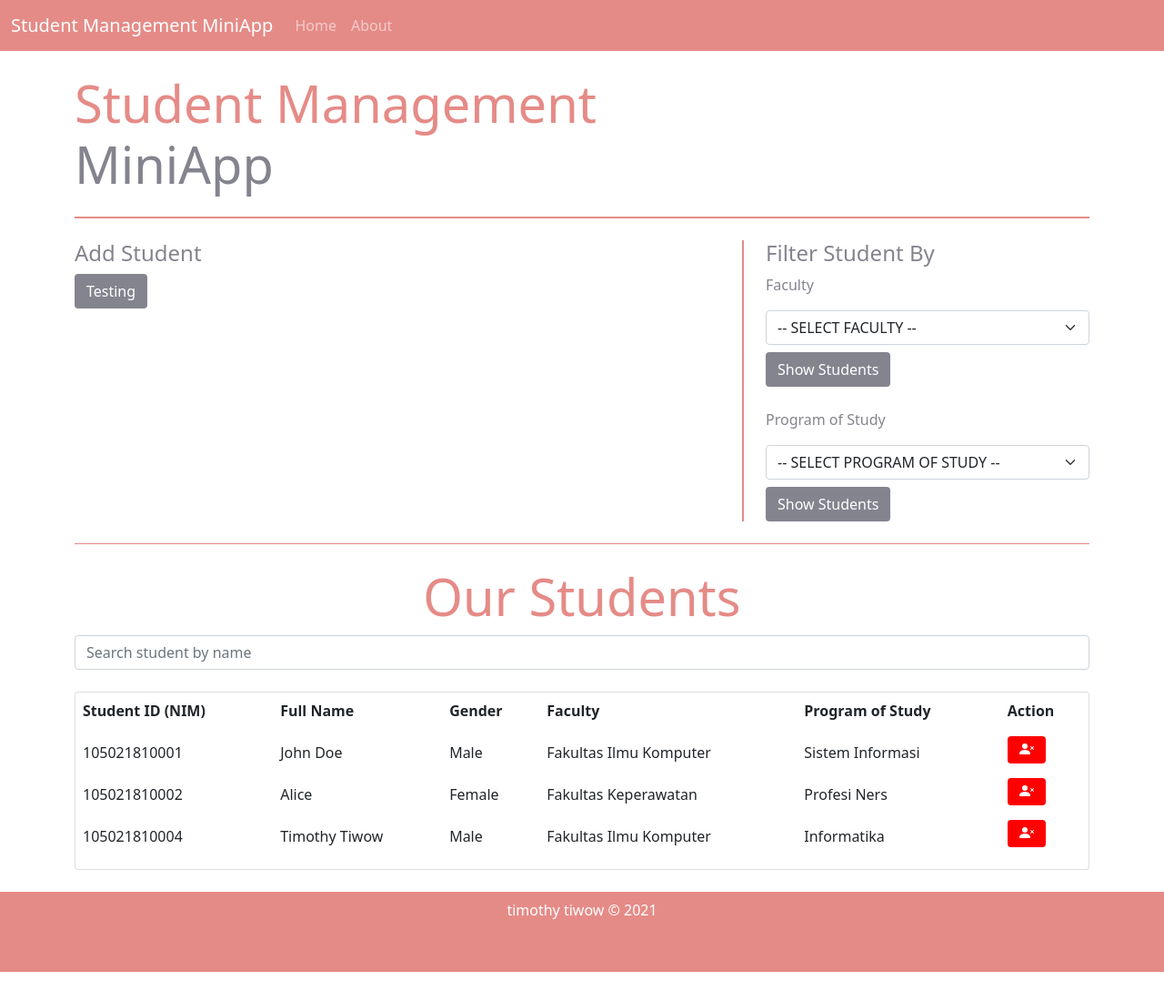
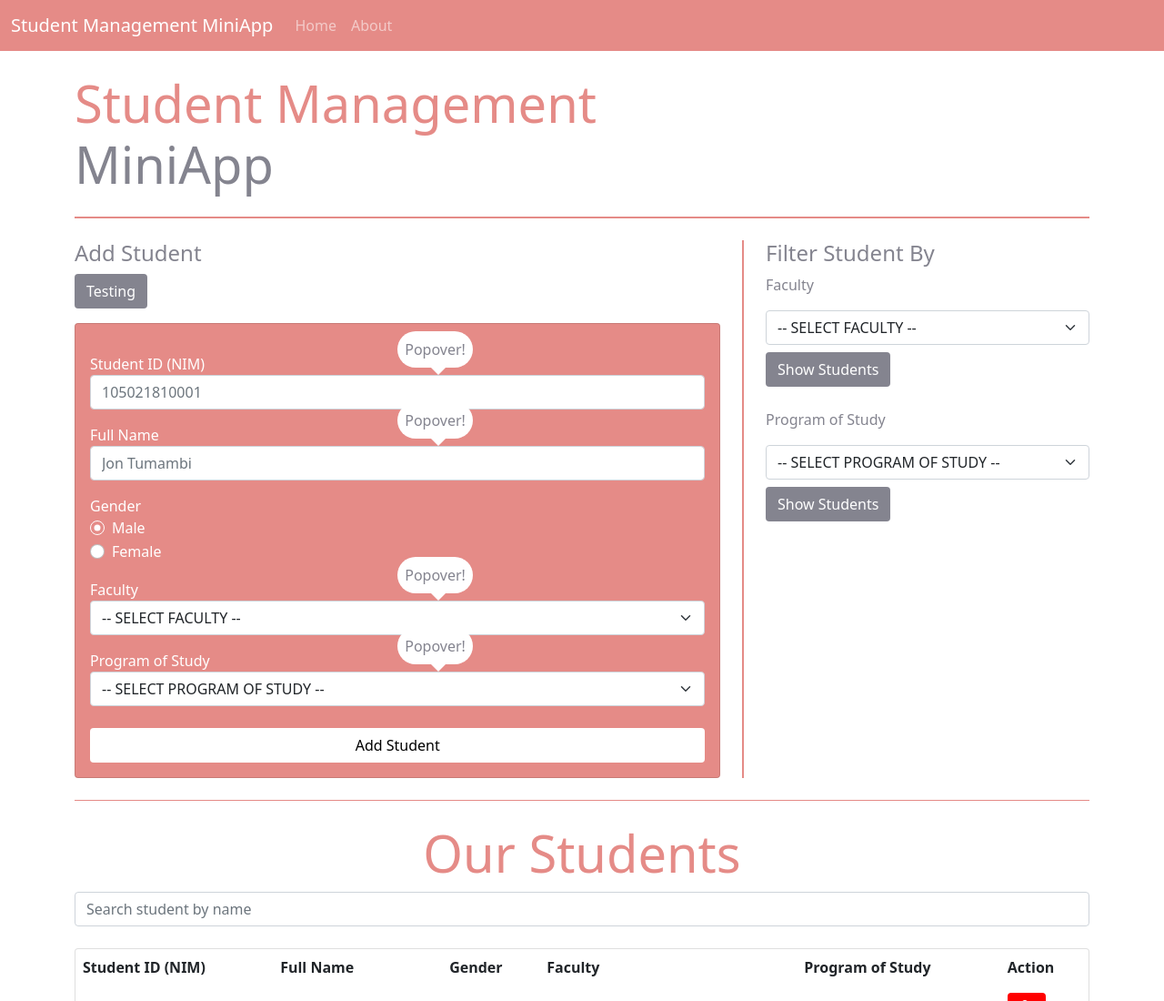
Before and after one commit to S21810014/mid-front-end, a website with bundled scripts: page index.html in a window 1280 px wide. Shown: the top 1100 px of the page at 91% size. Before the commit the page ends 1068 px from the top, so only its background shows below. Built offline with nearby package versions, Linux system fonts and the light colour scheme.

Commit message:
add popover placeholder to input boxes

```diff
--- a/index.html
+++ b/index.html
@@ -83,6 +83,26 @@
             color: white;
         }
 
+        .popOvr {
+            position: absolute;
+            background-color: white;
+            left: 50%;
+            top: -3em;
+            padding: 0.5em;
+            border-radius: 5em;
+        }
+
+        .popOvr::after {
+            content: "";
+            position: absolute;
+            top: 100%;
+            left: 50%;
+            margin-left: -5px;
+            border-width: 0.5em;
+            border-style: solid;
+            border-color: white transparent transparent transparent;
+        }
+
         h4, p {
             color: #84848f;
         }
@@ -130,13 +150,22 @@
 
                 <button type="button" class="btn greyBtn" data-bs-toggle="collapse" data-bs-target="#addStudForm">Testing</button>
 
-                <div class="collapse mt-3" id="addStudForm">
+                <div class="collapse mt-3 show" id="addStudForm">
                     <div class="card addStudFormCard p-3">
                         <p>Student ID (NIM)</p>
+
+                        <!-- Wrapping text input to a div so i can position popover near the input box -->
+                        <div class="inputValidWrapper" style="position: relative;">
                             <input class="form-control" type="text" placeholder="105021810001" id='addStudFormStudID'>
+                            <p class="popOvr">Popover!</p>
+                        </div>
 
                         <p>Full Name</p>
+
+                        <div class="inputValidWrapper" style="position: relative;">
                             <input class="form-control" type="text" placeholder="Jon Tumambi" id='addStudFormStudName'>
+                            <p class="popOvr">Popover!</p>
+                        </div>
 
                         <p>Gender</p>
                         <div class="form-check">
@@ -153,6 +182,7 @@
                         </div>
 
                         <p>Faculty</p>
+                        <div class="inputValidWrapper" style="position: relative;">
                             <select class='form-select' id="addStudFormFac">
                                 <option selected>-- SELECT FACULTY --</option>
                                 <option>Pascasarjana</option>
@@ -164,11 +194,16 @@
                                 <option>Fakultas Keperawatan</option>
                                 <option>Akademi Sekretari Manajemen Indonesia Klabat</option>
                             </select>
+                            <p class="popOvr">Popover!</p>
+                        </div>
 
                         <p>Program of Study</p>
+                        <div class="inputValidWrapper" style="position: relative;">
                             <select class='form-select' id="addStudFormPOS">
                                 <option selected>-- SELECT PROGRAM OF STUDY --</option>
                             </select>
+                            <p class="popOvr">Popover!</p>
+                        </div>
 
                         <button type="button" class="btn whiteBtn mt-4" id='addStudFormAddBtn'>Add Student</button>
                     </div>
```
Lines whose indentation alone changed are shown as unchanged.
